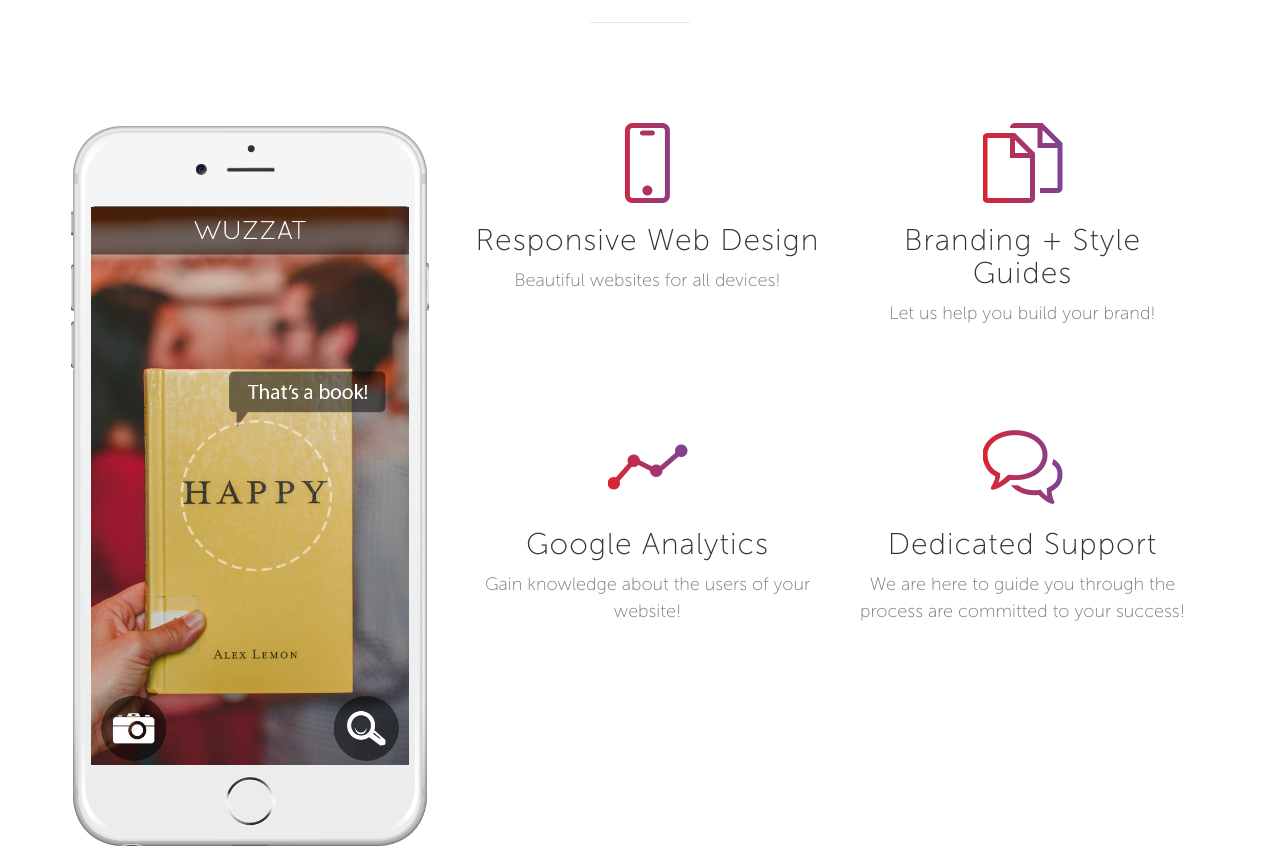
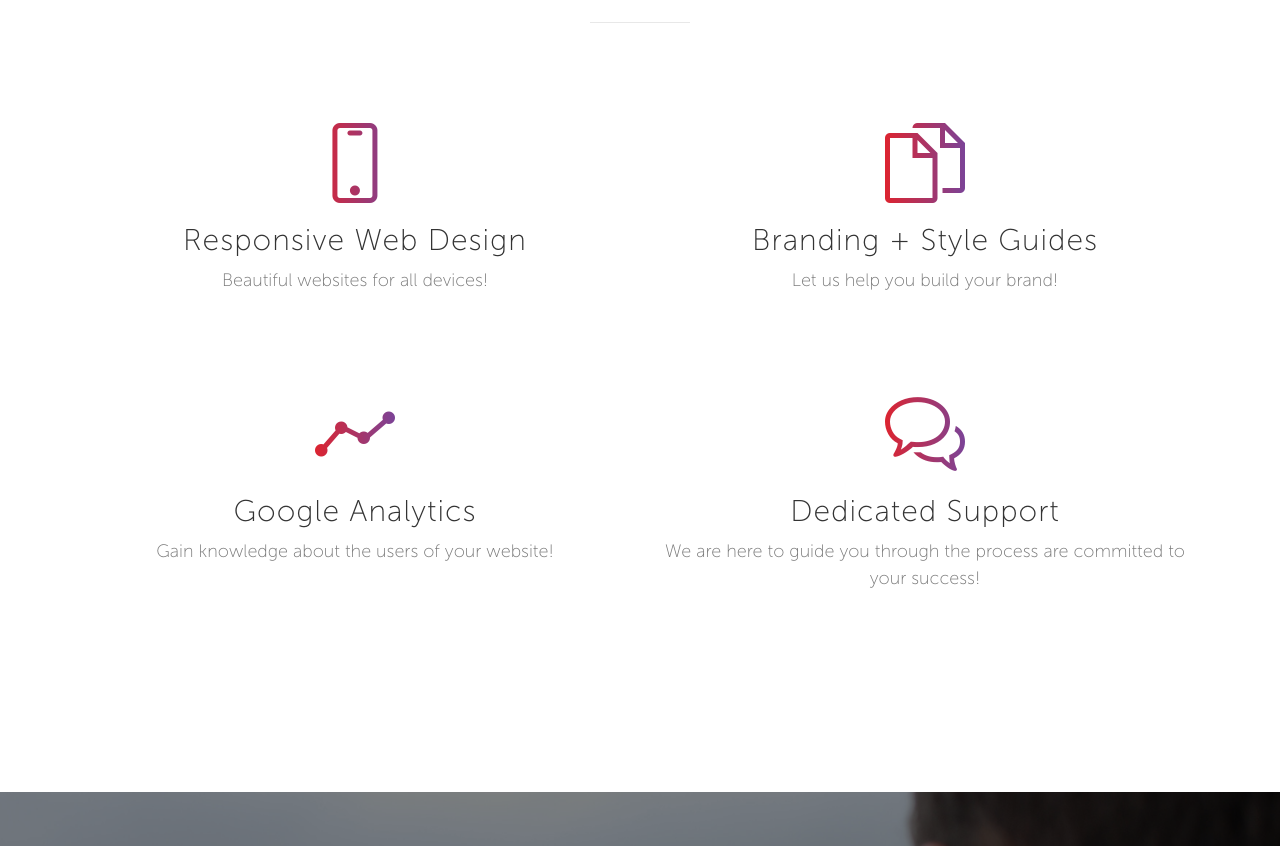
Before and after one commit to vivifydesign/vivifydesign.github.io, a website: page index.html in a window 1280 px wide. Shown: the part 1566-2412 px from the top of the page. Drawn offline with nearby package versions, Linux system fonts and the light colour scheme; a web font is replaced by a local one.

Commit message:
Update index.html

```diff
--- a/index.html
+++ b/index.html
@@ -118,21 +118,19 @@
                 </div>
             </div>
             <div class="row">
-                <div class="col-md-4">
+                <!--<div class="col-md-4">
                     <div class="device-container">
                         <div class="device-mockup iphone6_plus portrait white">
                             <div class="device">
                                 <div class="screen">
-                                    <!-- Demo image for screen mockup, you can put an image here, some HTML, an animation, video, or anything else! -->
                                     <img src="img/demo-screen-1.jpg" class="img-responsive" alt=""> </div>
                                 <div class="button">
-                                    <!-- You can hook the "home button" to some JavaScript events or just remove it -->
                                 </div>
                             </div>
                         </div>
                     </div>
-                </div>
-                <div class="col-md-8">
+                </div> -->
+                <div class="col-md-12">
                     <div class="container-fluid">
                         <div class="row">
                             <div class="col-md-6">
```
